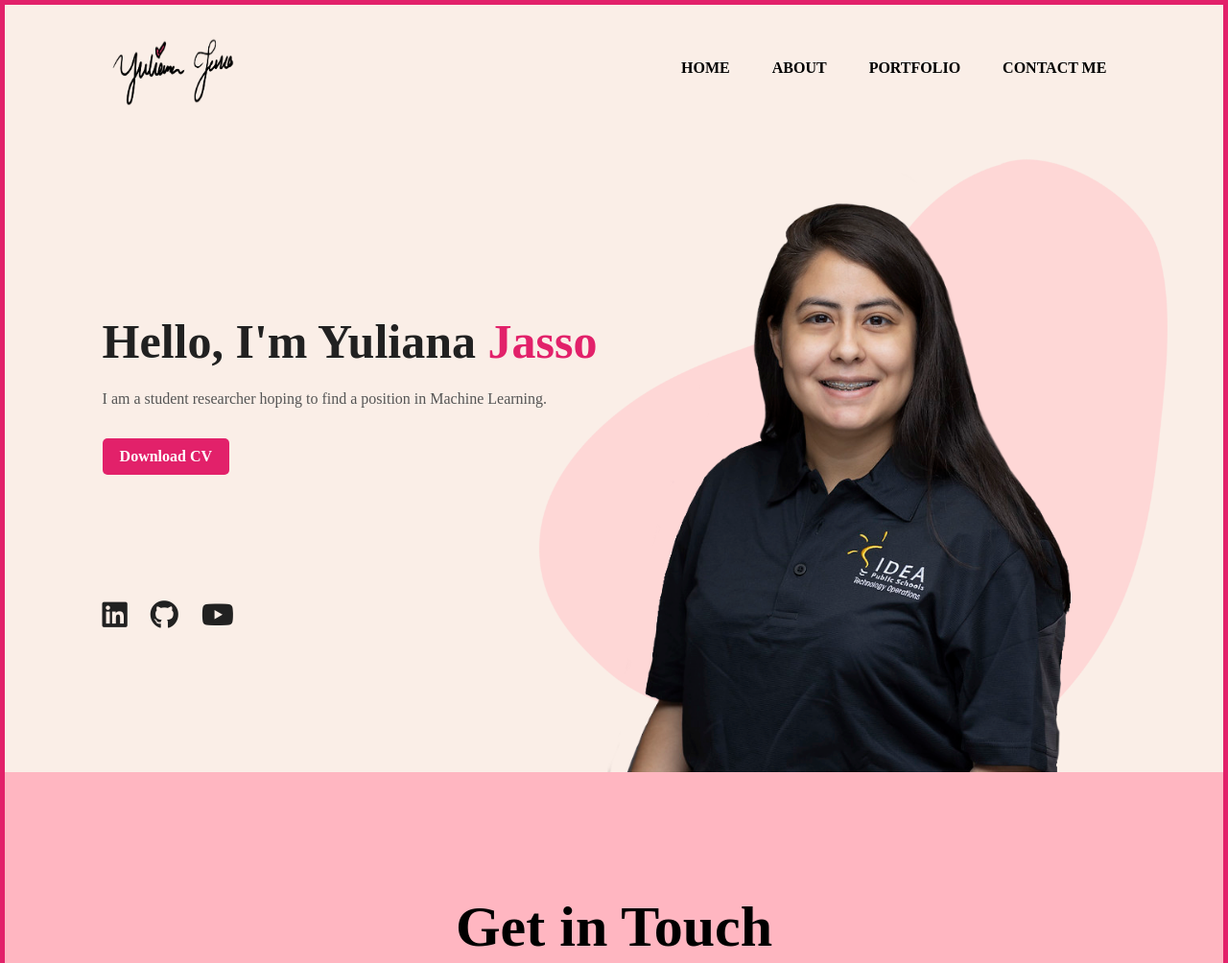
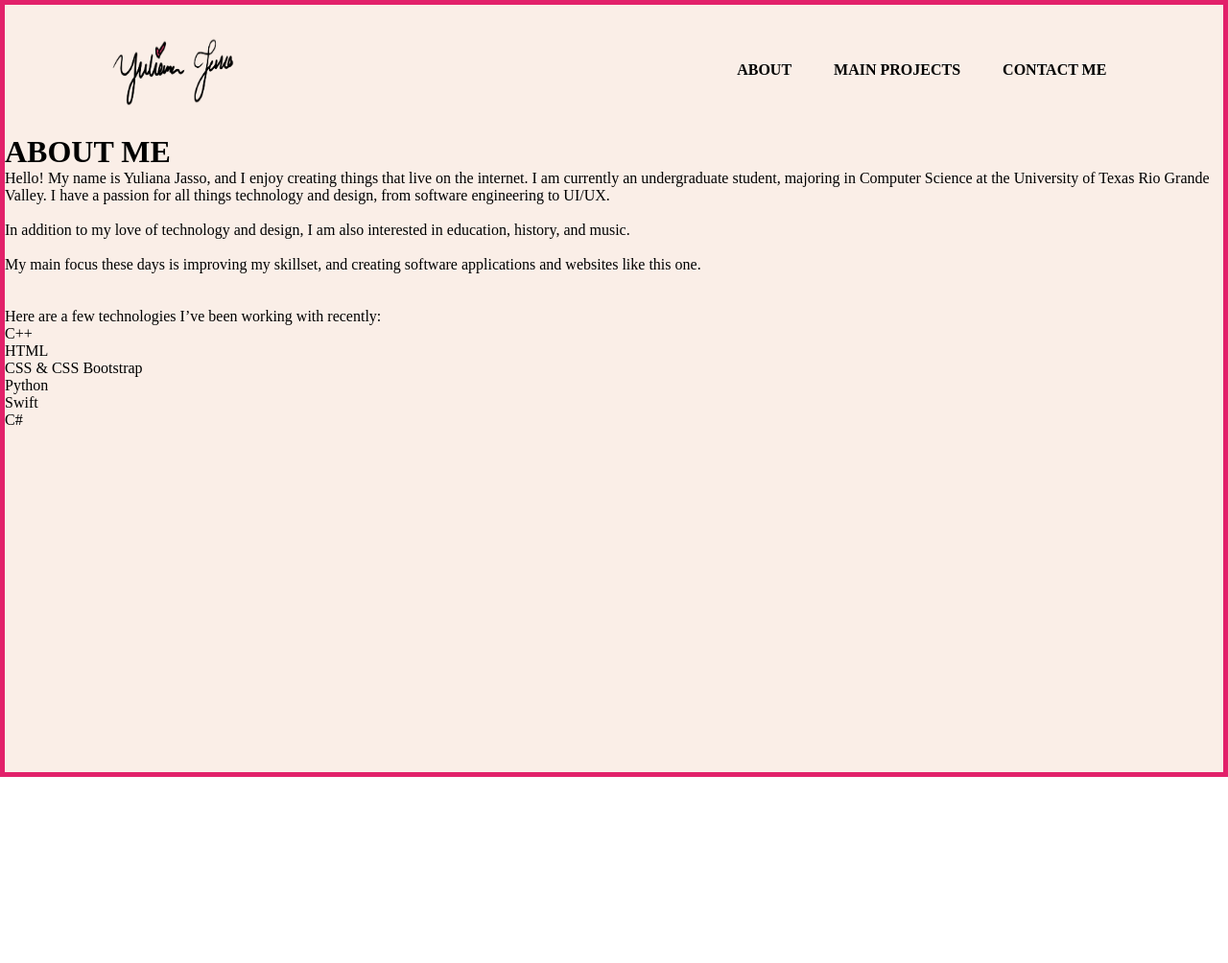
Before and after one commit to yulianadenissejasso/yulianadenissejasso.github.io, a plain HTML site: page portfolio-website.html in a window 1280 px wide. Shown: the top 1004 px of the page at 96% size. After the commit the page ends 810 px from the top, so only its background shows below. Drawn offline with Linux system fonts and the light colour scheme.

Commit message:
Update portfolio-website.html

```diff
--- a/portfolio-website.html
+++ b/portfolio-website.html
@@ -1,10 +1,6 @@
 <!DOCTYPE html>
 <html lang="en">
 <head>
-    <meta charset="UTF-8">
-    <meta http-equiv="X-UA-Compatible" content="IE=edge">
-    <meta name="viewport" content="width=device-width, initial-scale=1.0">
-    <title>Personal Portfolio Website</title>
     <link rel="stylesheet" href="stylesheet.css">
     <link rel="stylesheet" href="https://cdnjs.cloudflare.com/ajax/libs/font-awesome/5.15.3/css/all.min.css" integrity="sha512-iBBXm8fW90+nuLcSKlbmrPcLa0OT92xO1BIsZ+ywDWZCvqsWgccV3gFoRBv0z+8dLJgyAHIhR35VZc2oM/gI1w==" crossorigin="anonymous" referrerpolicy="no-referrer" />
 </head>
@@ -12,49 +8,61 @@
     <div class="all">
     <div class="main">
         <nav>
-            <img src="images/logo.png" width="150"
-            height="91" />
+            <a href="portfolio-website.html"><img src="images/logo.png" width="150"
+            height="91"></a>
             <ul>
-                <li><a href="#home">HOME</a></li>
                 <li><a href="about.html">ABOUT</a></li>
-                <li><a href="#">PORTFOLIO</a></li>
-                <li><a href="#contact">CONTACT ME</a></li>
+                <li><a href="projects.html">MAIN PROJECTS</a></li>
+                <li><a href="portfolio-website.html#contact">CONTACT ME</a></li>
             </ul>
         </nav>
 
-        <div class="home">
-            <h1 id="home">Hello, I'm Yuliana <span>Jasso</span></h1>
-            <p>I am a student researcher hoping to find a position in Machine Learning.
-               <br>  </p>
-            <a href="#">Download CV</a>
-        </div>
-        <div class="images">
-            <img src="images/shape.png" class="shape">
-            <img src="images/yuliana.png" class="yuliana">
+        <div class="aboutsection">
+            <h1>ABOUT ME</h1>
+
+            <p>
+
+
+               Hello! My name is Yuliana Jasso, and I enjoy creating things that live on the internet.
+
+               I am currently an undergraduate student, majoring in Computer Science at the University of Texas Rio Grande Valley. I have a passion for all things technology and design, from software engineering to UI/UX.
+<br>
+<br>
+            In addition to my love of technology and design, I am also interested in education, history, and music.
+
+
+<br>
+<br>
+
+            My main focus these days is improving my skillset, and creating software applications and websites like this one.
+
+            <br>
+<br>
+<br>
+
+               Here are a few technologies I’ve been working with recently:
+<br>
+
+
+               <ul id="grid-list">
+               <li>C++</li>
+               <li>HTML</li>
+               <li>CSS & CSS Bootstrap</li>
+               <li>Python</li>
+               <li>Swift</li>
+               <li>C#</li> </ul>
+            </p>
+
+       </div>
+
         </div>
 
-        <div class="social">
-           <a href="https://www.linkedin.com/in/yuliana-denisse-jasso-5390b4173/"><i class="fab fa-linkedin"></i></a>
-           <a href="#"><i class="fab fa-github"></i></a>
-           <a href="#"><i class="fab fa-youtube"></i></a>
-        </div>
+
+
     </div>
 
-    <div class="contact">
-        <footer id="contact">
-            <h1>Get in Touch</h1>
-            <br><br>
-                <p>
-                    <br>Want to work together or have any questions?
-
-    <br><br>
-                <a  href="mailto:yulianadenissejasso@gmail.com">Say Hello 👋</a>
 
 
-            </p>
-
-
-</footer>
     </div>
 
 </div>
```
